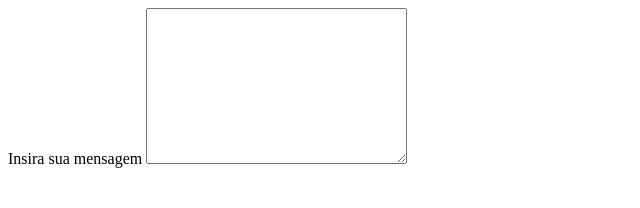
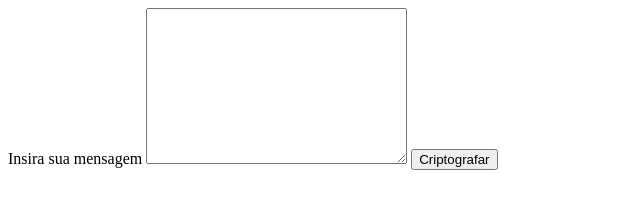
Before and after one commit to williamcouto/atbash-cipher, a plain HTML site: page index.html in a window 1280 px wide. Shown: the whole page, without its empty margins (0-640 px from the left). Drawn offline with Linux system fonts and the light colour scheme.

Commit message:
create script

```diff
--- a/index.html
+++ b/index.html
@@ -10,9 +10,11 @@
         <label for="">Insira sua mensagem</label>
         <textarea name="user-text" id="user-text" cols="30" rows="10"></textarea>
 
+        <input type="button" value="Criptografar" onclick="criptText()">
         <div>
             <span id="text-decode"></span>
         </div>
     </div>
 </body>
+<script src="script.js"></script>
 </html>
--- /dev/null
+++ b/script.js
@@ -0,0 +1,9 @@
+
+function criptText(){
+    let text_user = document.getElementById('user-text')
+
+    let char = ["a,b,c,d,e,f,g,h,i,j,k,l,m,n,o,p,q,r,s,t,u,v,w,x,y,z"]
+    let char_atbash = ["z,y,x,w,v,u,t,s,r,q,p,o,n,m,l,k,j,i,h,g,f,e,d,c,b,a"]
+
+
+}
```
